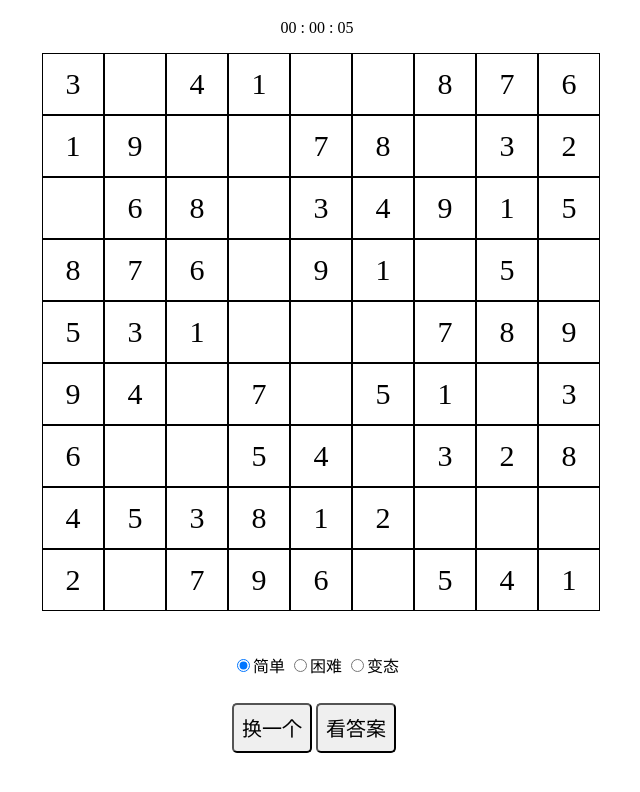
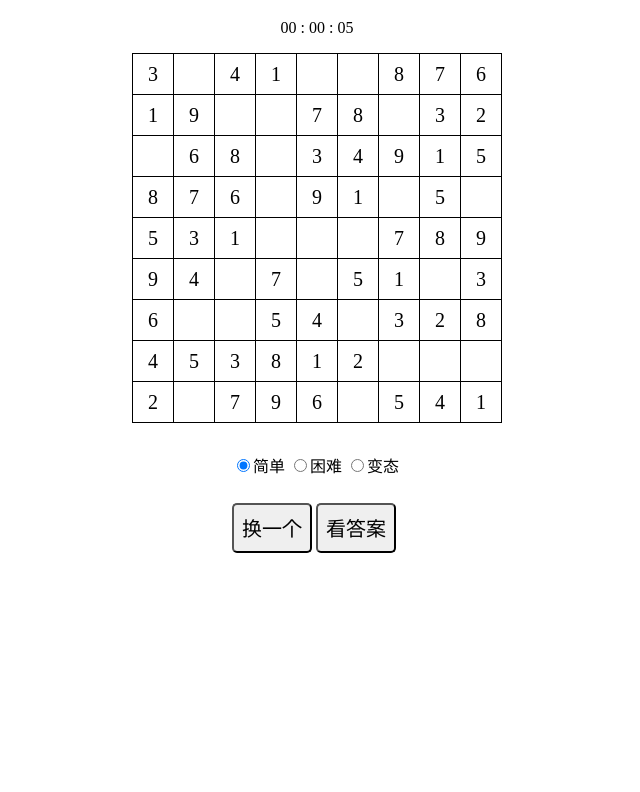
Before and after one commit to czsth/sudoku_game, a plain HTML site: page index.html in a window 1280 px wide. Shown: the part 70-862 px from the top of the page, without its empty margins (323-963 px from the left). After the commit the page ends 800 px from the top, so only its background shows below. Drawn offline with Linux system fonts and the light colour scheme.

Commit message:
change main play court form
from a "float left" list, to a table

```diff
--- a/index.html
+++ b/index.html
@@ -11,7 +11,7 @@
 
         .sudoku_wrap {
             width: inherit;
-            height: 600px;
+            height: 400px;
         }
 
         .button_wrap {
@@ -31,7 +31,6 @@
         }
 
         .center-horizontal {
-
             margin-left: auto;
             margin-right: auto;
             left: 0;
@@ -39,33 +38,47 @@
         }
 
         #sudoku {
-            width: 590px;
-            height: 540px;
+            width: 360px;
+            height: 360px;
             list-style: none;
             position: static;
-            /* border-collapse: collapse; */
+            border-collapse: collapse;
+            border: 1px solid black;
+            font-family: 黑体;
         }
 
-        #sudoku li {
-            width: 60px;
-            height: 60px;
-            border: 1px solid #000;
-            float: left;
+        #sudoku td {
+            width: 40px;
+            height: 40px;
+            border: 1px solid black;
             text-align: center;
-            line-height: 60px;
-            font-size: 30px;
+            line-height: 40px;
+            font-size: 20px;
+            padding: 0;
+            margin: 0;
         }
 
         #sudoku input {
-            width: 60px;
-            height: 60px;
+            width: 40px;
+            height: 40px;
             border: 0px;
-            float: left;
             text-align: center;
-            line-height: 60px;
-            font-size: 30px;
+            line-height: 40px;
+            font-size: 20px;
             padding: 0px;
+            margin: 0;
             caret-color: transparent;
+        }
+
+        #sudoku .sudoku_cell {
+            width: 40px;
+            height: 40px;
+            text-align: center;
+            line-height: 40px;
+            font-size: 20px;
+            padding: 0;
+            border: 0;
+            margin: 0;
         }
 
         button {
@@ -82,98 +95,107 @@
     <p id="timer" style="text-align: center"></p>
     <div id="container">
         <div class="sudoku_wrap">
-            <ul id="sudoku" class="center">
-                <li x="0" y="0"></li>
-                <li x="0" y="1"></li>
-                <li x="0" y="2"></li>
-                <li x="0" y="3"></li>
-                <li x="0" y="4"></li>
-                <li x="0" y="5"></li>
-                <li x="0" y="6"></li>
-                <li x="0" y="7"></li>
-                <li x="0" y="8"></li>
-
-                <li x="1" y="0"></li>
-                <li x="1" y="1"></li>
-                <li x="1" y="2"></li>
-                <li x="1" y="3"></li>
-                <li x="1" y="4"></li>
-                <li x="1" y="5"></li>
-                <li x="1" y="6"></li>
-                <li x="1" y="7"></li>
-                <li x="1" y="8"></li>
-
-                <li x="2" y="0"></li>
-                <li x="2" y="1"></li>
-                <li x="2" y="2"></li>
-                <li x="2" y="3"></li>
-                <li x="2" y="4"></li>
-                <li id="test" x="2" y="5"></li>
-                <li x="2" y="6"></li>
-                <li x="2" y="7"></li>
-                <li x="2" y="8"></li>
-
-                <li x="3" y="0"></li>
-                <li x="3" y="1"></li>
-                <li x="3" y="2"></li>
-                <li x="3" y="3"></li>
-                <li x="3" y="4"></li>
-                <li x="3" y="5"></li>
-                <li x="3" y="6"></li>
-                <li x="3" y="7"></li>
-                <li x="3" y="8"></li>
-
-                <li x="4" y="0"></li>
-                <li x="4" y="1"></li>
-                <li x="4" y="2"></li>
-                <li x="4" y="3"></li>
-                <li x="4" y="4"></li>
-                <li x="4" y="5"></li>
-                <li x="4" y="6"></li>
-                <li x="4" y="7"></li>
-                <li x="4" y="8"></li>
-
-                <li x="5" y="0"></li>
-                <li x="5" y="1"></li>
-                <li x="5" y="2"></li>
-                <li x="5" y="3"></li>
-                <li x="5" y="4"></li>
-                <li x="5" y="5"></li>
-                <li x="5" y="6"></li>
-                <li x="5" y="7"></li>
-                <li x="5" y="8"></li>
-
-                <li x="6" y="0"></li>
-                <li x="6" y="1"></li>
-                <li x="6" y="2"></li>
-                <li x="6" y="3"></li>
-                <li x="6" y="4"></li>
-                <li x="6" y="5"></li>
-                <li x="6" y="6"></li>
-                <li x="6" y="7"></li>
-                <li x="6" y="8"></li>
-
-                <li x="7" y="0"></li>
-                <li x="7" y="1"></li>
-                <li x="7" y="2"></li>
-                <li x="7" y="3"></li>
-                <li x="7" y="4"></li>
-                <li x="7" y="5"></li>
-                <li x="7" y="6"></li>
-                <li x="7" y="7"></li>
-                <li x="7" y="8"></li>
-
-                <li x="8" y="0"></li>
-                <li x="8" y="1"></li>
-                <li x="8" y="2"></li>
-                <li x="8" y="3"></li>
-                <li x="8" y="4"></li>
-                <li x="8" y="5"></li>
-                <li x="8" y="6"></li>
-                <li x="8" y="7"></li>
-                <li x="8" y="8"></li>
-
-            </ul>
+            <table id="sudoku" class="center">
+                <tr>
+                    <td>1</td>
+                    <td>2</td>
+                    <td>3</td>
+                    <td>4</td>
+                    <td>5</td>
+                    <td>6</td>
+                    <td>7</td>
+                    <td>8</td>
+                    <td>9</td>
+                </tr>
+                <tr>
+                    <td>2</td>
+                    <td>1</td>
+                    <td>1</td>
+                    <td>1</td>
+                    <td>1</td>
+                    <td>1</td>
+                    <td>1</td>
+                    <td>1</td>
+                    <td>1</td>
+                </tr>
+                <tr>
+                    <td>3</td>
+                    <td>1</td>
+                    <td>1</td>
+                    <td>1</td>
+                    <td>1</td>
+                    <td>1</td>
+                    <td>1</td>
+                    <td>1</td>
+                    <td>1</td>
+                </tr>
+                <tr>
+                    <td>4</td>
+                    <td>1</td>
+                    <td>1</td>
+                    <td>1</td>
+                    <td>1</td>
+                    <td>1</td>
+                    <td>1</td>
+                    <td>1</td>
+                    <td>1</td>
+                </tr>
+                <tr>
+                    <td>5</td>
+                    <td>1</td>
+                    <td>1</td>
+                    <td>1</td>
+                    <td>1</td>
+                    <td>1</td>
+                    <td>1</td>
+                    <td>1</td>
+                    <td>1</td>
+                </tr>
+                <tr>
+                    <td>6</td>
+                    <td>1</td>
+                    <td>1</td>
+                    <td>1</td>
+                    <td>1</td>
+                    <td>1</td>
+                    <td>1</td>
+                    <td>1</td>
+                    <td>1</td>
+                </tr>
+                <tr>
+                    <td>7</td>
+                    <td>1</td>
+                    <td>1</td>
+                    <td>1</td>
+                    <td>1</td>
+                    <td>1</td>
+                    <td>1</td>
+                    <td>1</td>
+                    <td>1</td>
+                </tr>
+                <tr>
+                    <td>8</td>
+                    <td>1</td>
+                    <td>1</td>
+                    <td>1</td>
+                    <td>1</td>
+                    <td>1</td>
+                    <td>1</td>
+                    <td>1</td>
+                    <td>1</td>
+                </tr>
+                <tr>
+                    <td>9</td>
+                    <td>1</td>
+                    <td>1</td>
+                    <td>1</td>
+                    <td>1</td>
+                    <td>1</td>
+                    <td>1</td>
+                    <td>1</td>
+                    <td>1</td>
+                </tr>
+            </table>
         </div>
         <div id="difficulty" class="check_wrap center-horizontal">
             <input type="radio" name="difficulty" value="easy" onclick="easy()" checked>简单
--- a/sudoku.js
+++ b/sudoku.js
@@ -66,6 +66,8 @@ function checkBlock(row, col, x) {
 function check(i, j, x) {
   return checkRow(i, x) && checkColumn(j, x) && checkBlock(i, j, x);
 }
+
+// OK指填满了（在检查正确的基础上）
 
 function columnOK(col) {
   var sum = 0;
@@ -175,12 +177,11 @@ function setBlockRandomly(n) {
  * 将游戏面板的 DOM Element 保存到一个数组里
  */
 function bindTable() {
-  var e = document.getElementById("sudoku").firstElementChild;
-  for (var i = 0; i < 9; i++) {
-    for (var j = 0; j < 9; j++) {
-      table[i].push(e);
-      e = e.nextElementSibling;
-    }
+  var tableObj = document.getElementById("sudoku");
+  for (var i = 0; i < tableObj.rows.length; i++) {    //遍历Table的所有Row
+      for (var j = 0; j < tableObj.rows[i].cells.length; j++) {   //遍历Row中的每一列
+          table[i].push(tableObj.rows[i].cells[j]);
+      }
   }
 }
 
@@ -191,7 +192,7 @@ function setTable(a) {
   for (var i = 0; i < 9; i++) {
     for (var j = 0; j < 9; j++) {
       if (a[i][j] !== 0) {
-        table[i][j].innerHTML = a[i][j];
+        table[i][j].innerHTML = '<div class="sudoku_cell">' + a[i][j] + '</div>';
       } else {
         table[i][j].innerHTML = '<input type="text" maxlength="1" onchange="onInput(' + i + ',' + j + ');"/>';
       }
```
